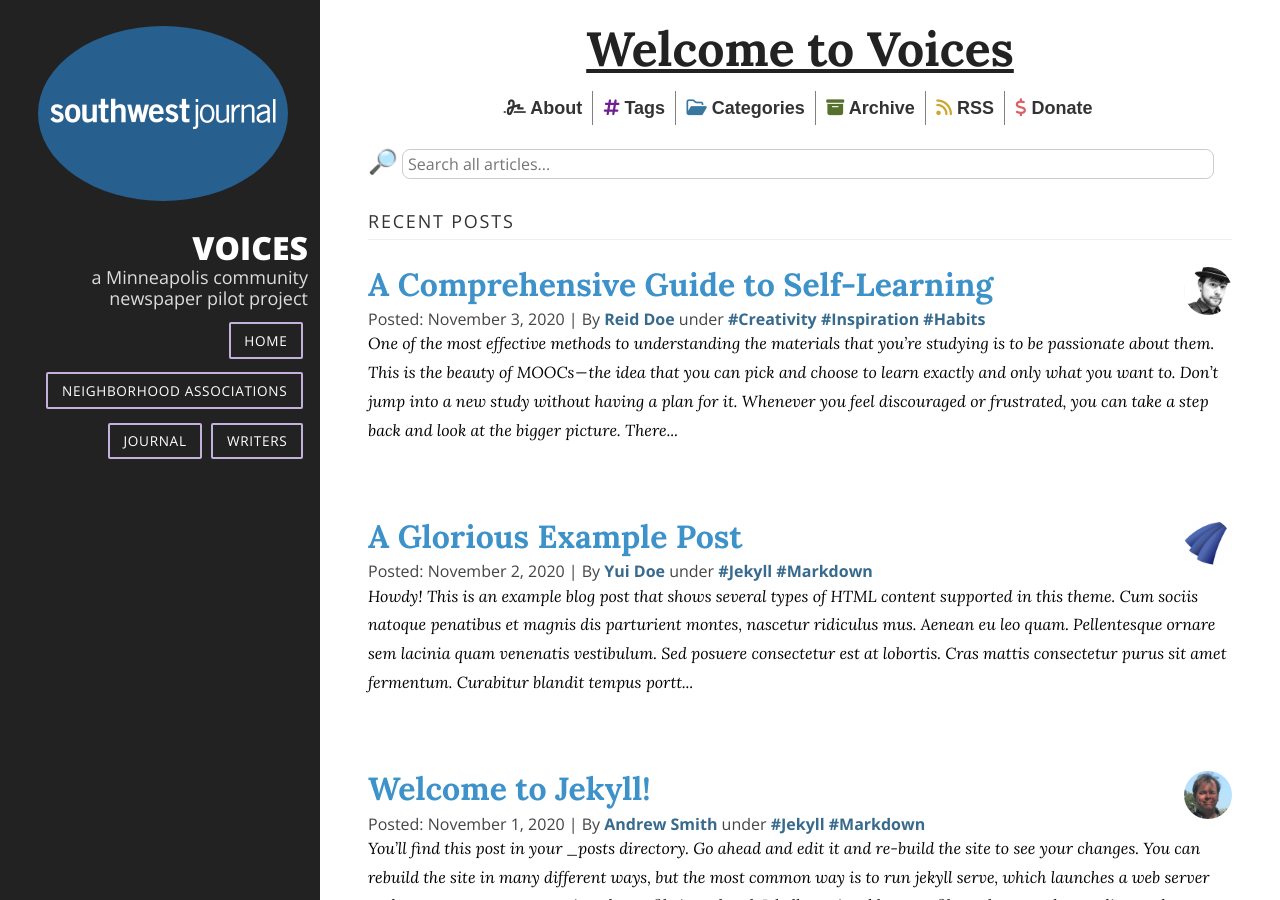
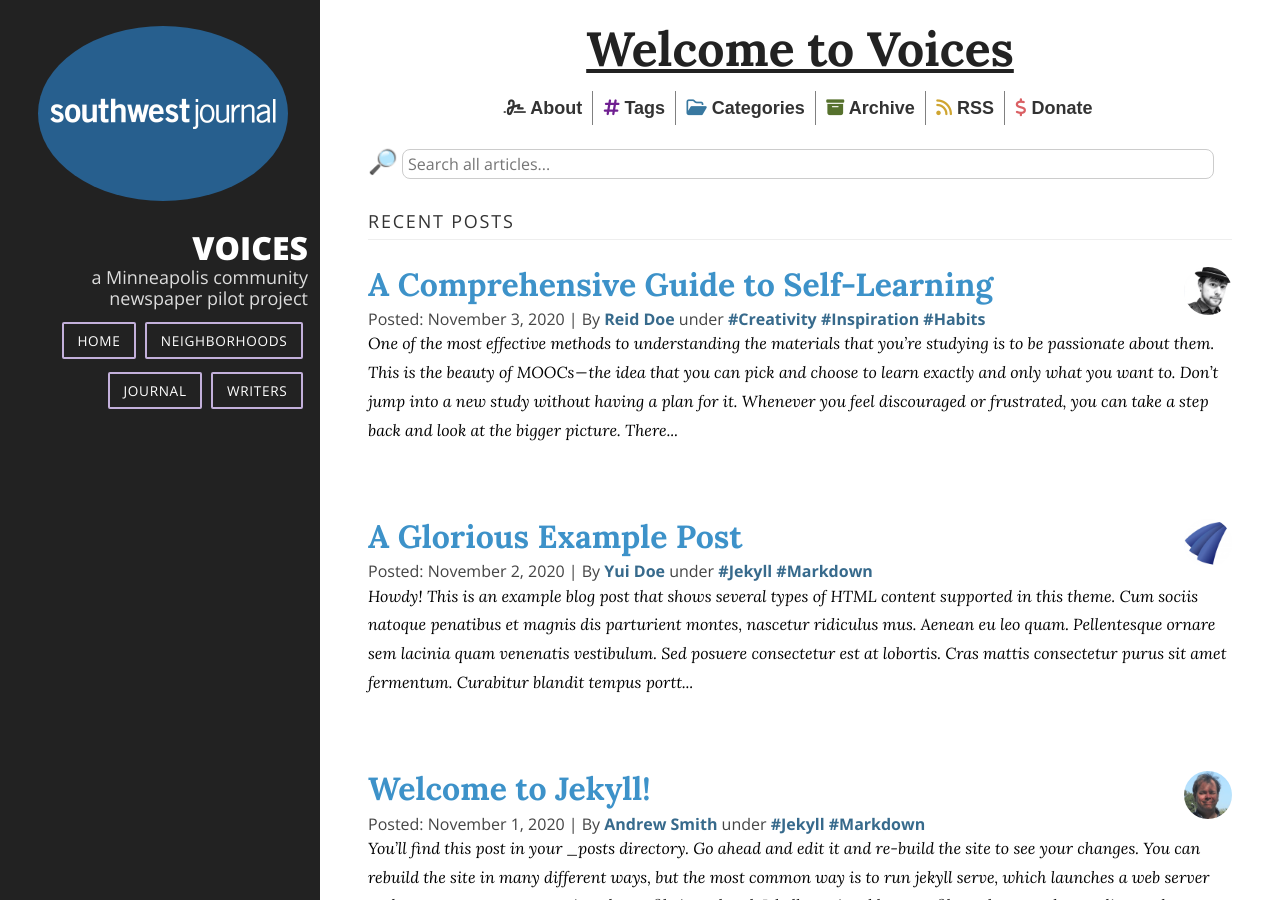
Before and after one commit to stackbit-projects/neat-sparrow-a70ae, a Jekyll site: the page built from index.html, in a window 1280 px wide and 900 px high. Built offline with Jekyll 4.4.1, drawn with Linux system fonts in a browser that asks for light colours; nearby versions of some CDN libraries; the list of posts is cut into pages by our own code.

Commit message:
sidebar.html: changed

```diff
--- a/_includes/sidebar.html
+++ b/_includes/sidebar.html
@@ -16,7 +16,7 @@
                     <a class="pure-button" href="{{site.url}}">Home</a>
                 </li>
                 <li class="nav-item">
-                    <a class="pure-button" href="{{site.url}}/notes">Neighborhood Associations</a>
+                    <a class="pure-button" href="{{site.url}}/notes">Neighborhoods</a>
                 </li>
                 <li class="nav-item">
                     <a class="pure-button" href="{{site.url}}/journals">Journal</a>
```
